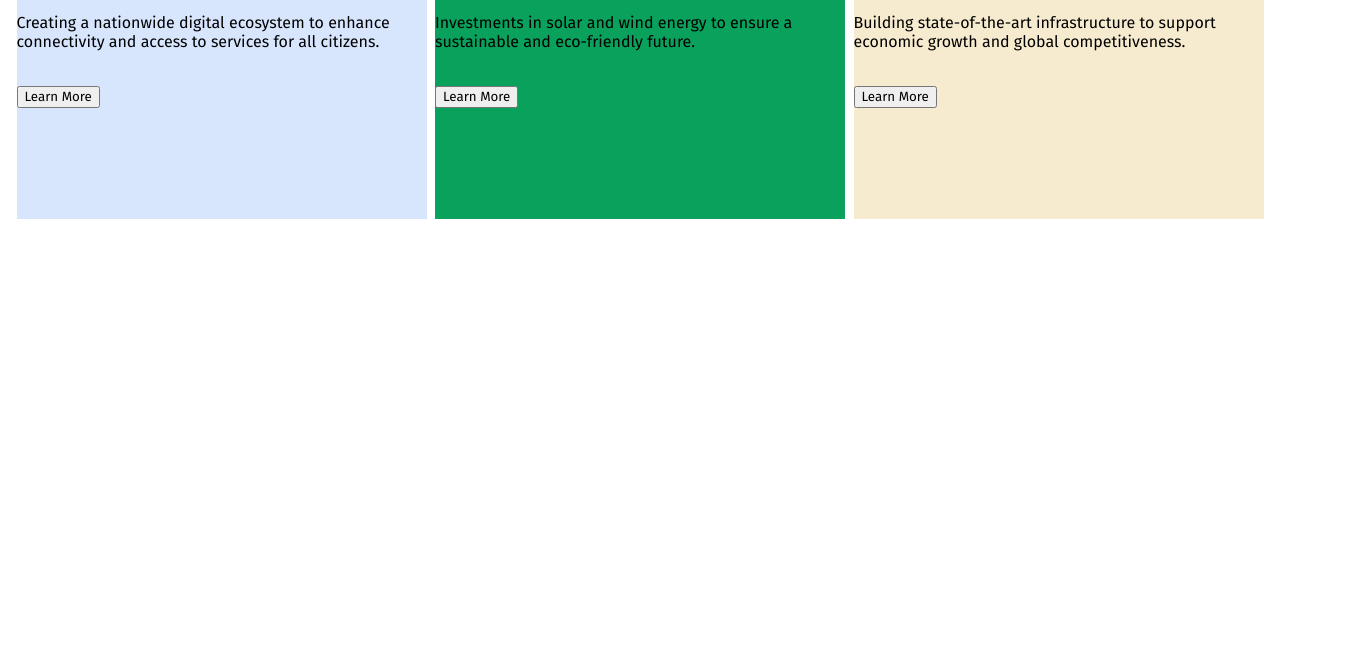
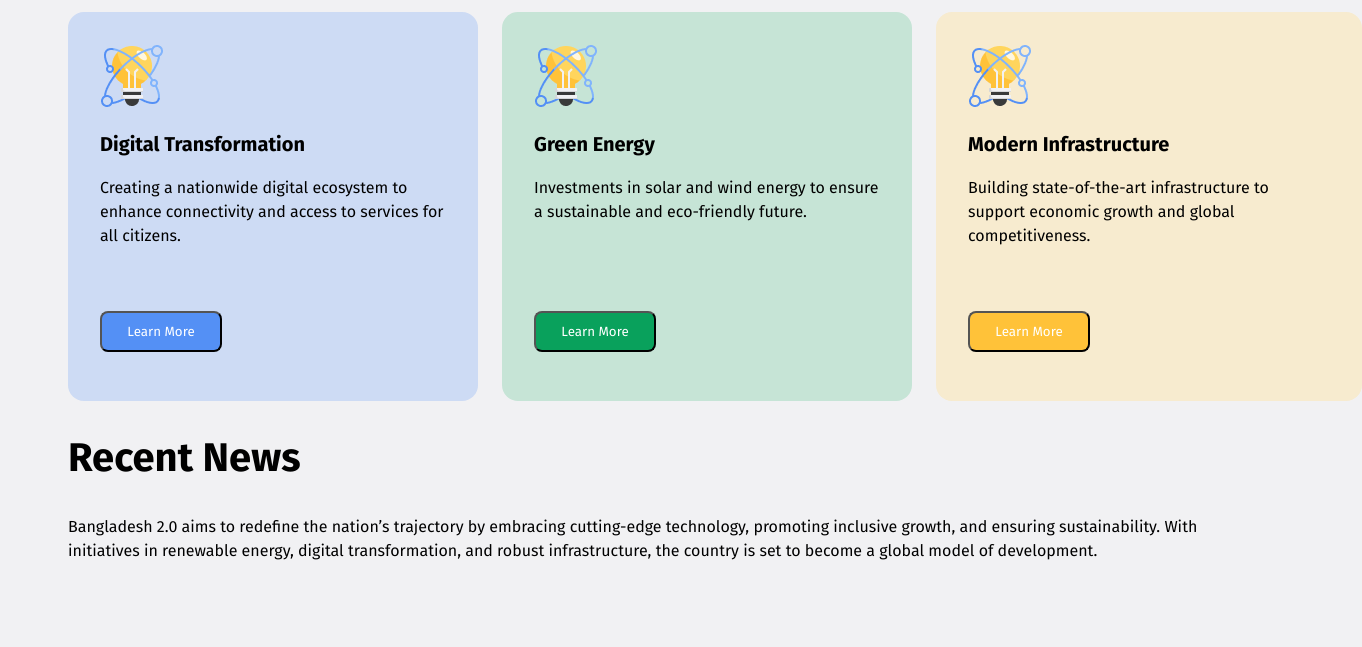
Before and after one commit to rifatalam240/assignment-1, a plain HTML site: page index.html in a window 1280 px wide. Shown: the part 827-1474 px from the top of the page, 1362 px wide, since content can reach past the window. Before the commit the page ends 1054 px from the top, so only its background shows below. Drawn offline with Linux system fonts and the light colour scheme.

Commit message:
4 section compleated

```diff
--- a/index.html
+++ b/index.html
@@ -27,7 +27,7 @@
     <section>
       <div>
         <p class="vision">The Vision of Future</p>
-        <p>
+        <p class="bangladesh">
           Bangladesh 2.0 aims to redefine the nation’s trajectory by embracing
           cutting-edge technology, promoting inclusive growth, and ensuring
           sustainability. With initiatives in renewable energy, digital
@@ -37,34 +37,50 @@
         <div class="samephoto">
           <div class="secondimg">
             <img src="./assets/card-icon.png" alt="" />
-            <p>Digital Transformation</p>
-            <p>
+            <p class="dig">Digital Transformation</p>
+            <p class="psame all">
               Creating a nationwide digital ecosystem to enhance connectivity
               and access to services for all citizens.
             </p>
             <br />
-            <button>Learn More</button>
+            <button class="vision-btn blue">Learn More</button>
           </div>
           <div class="thirdimg">
             <img src="./assets/card-icon.png" alt="" />
-            <p>Green Energy</p>
-            <p>
+            <p class="grn">Green Energy</p>
+            <p class="psame eco">
               Investments in solar and wind energy to ensure a sustainable and
               eco-friendly future.
             </p>
             <br />
-            <button>Learn More</button>
+            <button class="vision-btn green">Learn More</button>
           </div>
           <div class="fourthimg">
             <img src="./assets/card-icon.png" alt="" />
-            <p>Modern Infrastructure</p>
-            <p>
+            <p class="mrdn">Modern Infrastructure</p>
+            <p class="psame art">
               Building state-of-the-art infrastructure to support economic
               growth and global competitiveness.
             </p>
             <br />
-            <button>Learn More</button>
+            <button class="vision-btn yellow">Learn More</button>
           </div>
+        </div>
+      </div>
+    </section>
+    <section>
+      <div>
+        <h1 class="rcn">Recent News</h1>
+        <p class="aim">
+          Bangladesh 2.0 aims to redefine the nation’s trajectory by embracing
+          cutting-edge technology, promoting inclusive growth, and ensuring
+          sustainability. With initiatives in renewable energy, digital
+          transformation, and robust infrastructure, the country is set to
+          become a global model of development.
+        </p>
+        <div>
+          <div></div>
+          <div></div>
         </div>
       </div>
     </section>
--- a/style.css
+++ b/style.css
@@ -1,6 +1,10 @@
 @import url("https://fonts.googleapis.com/css2?family=Fira+Sans:ital,wght@0,100;0,200;0,300;0,400;0,500;0,600;0,700;0,800;0,900;1,100;1,200;1,300;1,400;1,500;1,600;1,700;1,800;1,900&display=swap");
 * {
   font-family: "Fira Sans", serif;
+}
+body {
+  padding: 60px;
+  background-color: #f1f1f3;
 }
 .bng {
   background-color: #c6e4d6;
@@ -35,27 +39,93 @@
   background-color: #006a50;
 }
 .samephoto {
+  gap: 24px;
   display: flex;
   justify-content: space-evenly;
   align-items: center;
 }
 .secondimg {
+  border-radius: 16px;
+  padding: 32px;
   width: 410px;
   height: 325px;
 
   background-color: #548ff53c;
 }
 .thirdimg {
+  border-radius: 16px;
+  padding: 32px;
   height: 325px;
   width: 410px;
-  background-color: #09a15c;
+  background-color: #c6e4d6;
 }
 .fourthimg {
+  border-radius: 16px;
+  padding: 32px;
   background-color: #f7ebcf;
   height: 325px;
   width: 410px;
 }
 .vision {
+  font-size: 40px;
+  font-weight: bold;
   width: 1280px;
   height: 48px;
 }
+.bangladesh {
+  width: 1280px;
+  height: 48px;
+  line-height: 24px;
+  font-size: 16px;
+}
+.vision-btn {
+  color: #ffffff;
+  /* font-size: 16px; */
+  font-weight: 400px;
+  width: 122px;
+  height: 41px;
+  padding: 11px 20px;
+  border-radius: 8px;
+}
+.blue {
+  background-color: #5490f5;
+}
+.green {
+  background-color: #09a15c;
+}
+.yellow {
+  background-color: #ffc239;
+}
+.dig {
+  width: 346px;
+  height: 24px;
+  font-weight: bold;
+  font-size: 20px;
+}
+.grn {
+  width: 346px;
+  height: 24px;
+  font-weight: bold;
+  font-size: 20px;
+}
+.mrdn {
+  width: 362px;
+  height: 24px;
+  font-weight: bold;
+  font-size: 20px;
+}
+.psame {
+  height: 100px;
+  font-size: 16px;
+  line-height: 24px;
+}
+.all {
+  width: 346px;
+}
+.rcn {
+  font-size: 40px;
+  font-weight: bold;
+}
+.aim {
+  line-height: 24px;
+}
```
